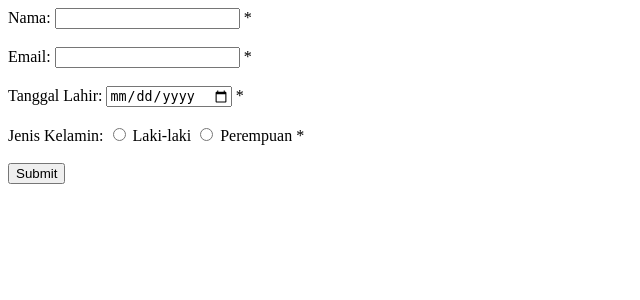
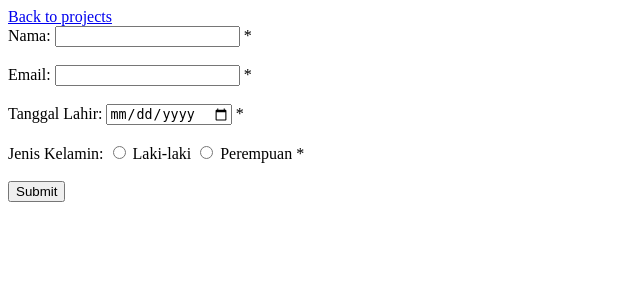
Before and after one commit to githdavro/GitdavroV1, a PHP site: page /form_data.php in a window 1280 px wide. Shown: the top 300 px of the page, without its empty margins (0-640 px from the left). Run offline with PHP 8.4, Linux system fonts and the light colour scheme.

Commit message:
Update form_data.php
added back button

```diff
--- a/form_data.php
+++ b/form_data.php
@@ -6,6 +6,9 @@
     <title>Form Data</title>
 </head>
 <body>
+
+<!-- Tombol untuk kembali ke halaman home.php -->
+<a href="projects.php">Back to projects</a>
 
 <?php
 // Include file koneksi
```
